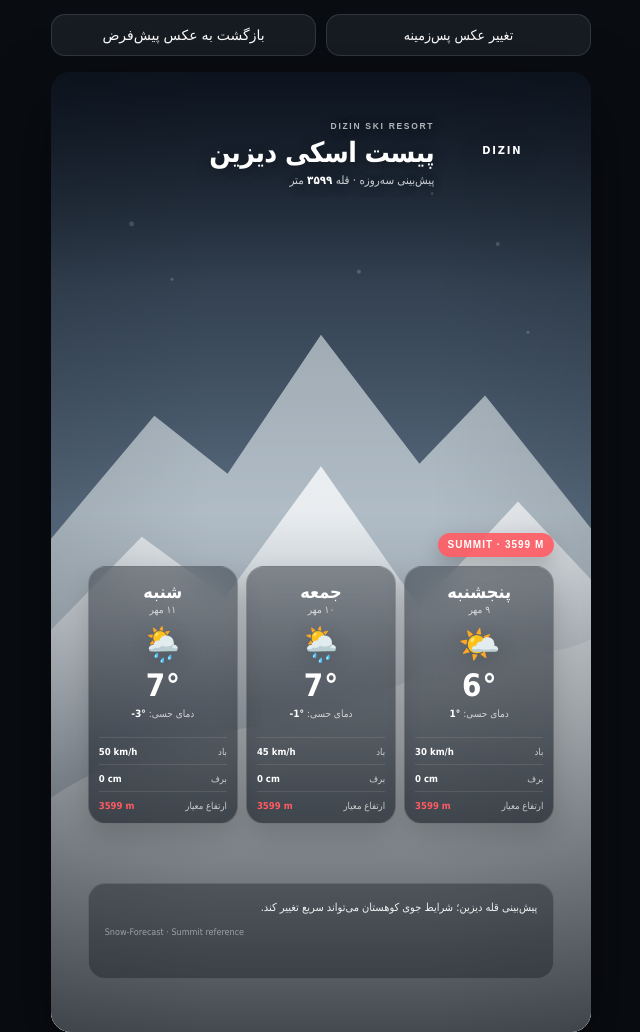
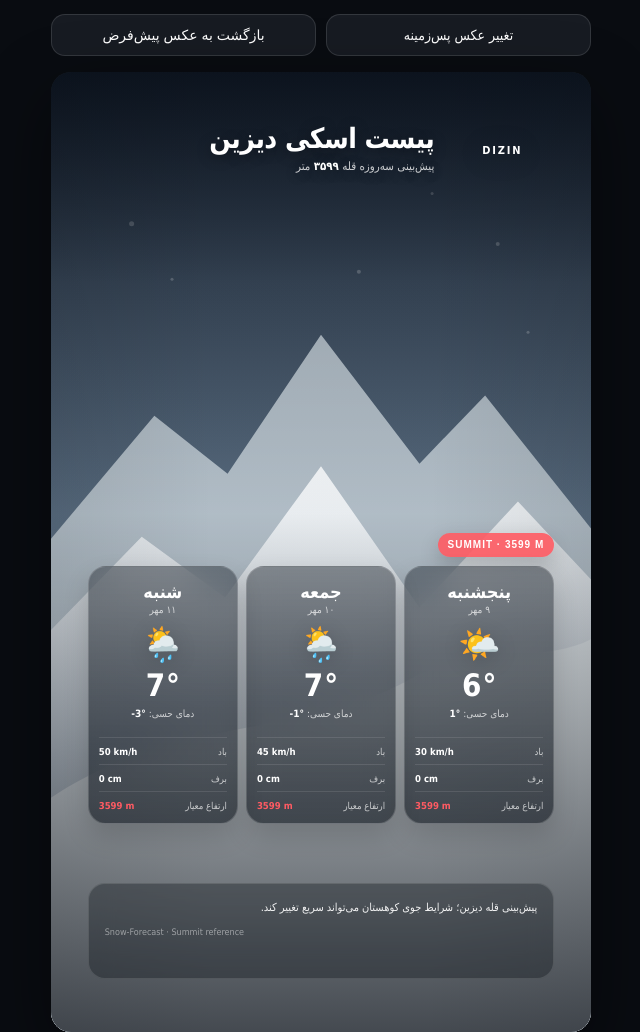
Before and after one commit to erfanchgh/dizin-weather-system, a website: page index.html in a window 1280 px wide. Shown: the whole page, without its empty margins (319-959 px from the left). Drawn offline with nearby package versions, Linux system fonts and the light colour scheme; no server answers.

Commit message:
Revert unapproved header revision

```diff
--- a/index.html
+++ b/index.html
@@ -24,9 +24,8 @@
           <span class="brand-fallback">DIZIN</span>
         </div>
         <div class="title-block">
-          <span class="eyebrow">DIZIN SKI RESORT</span>
           <h1>پیست اسکی دیزین</h1>
-          <p>پیش‌بینی سه‌روزه · قله <bdi>۳۵۹۹</bdi> متر</p>
+          <p>پیش‌بینی سه‌روزه قله <bdi>۳۵۹۹</bdi> متر</p>
         </div>
       </header>
 
```
